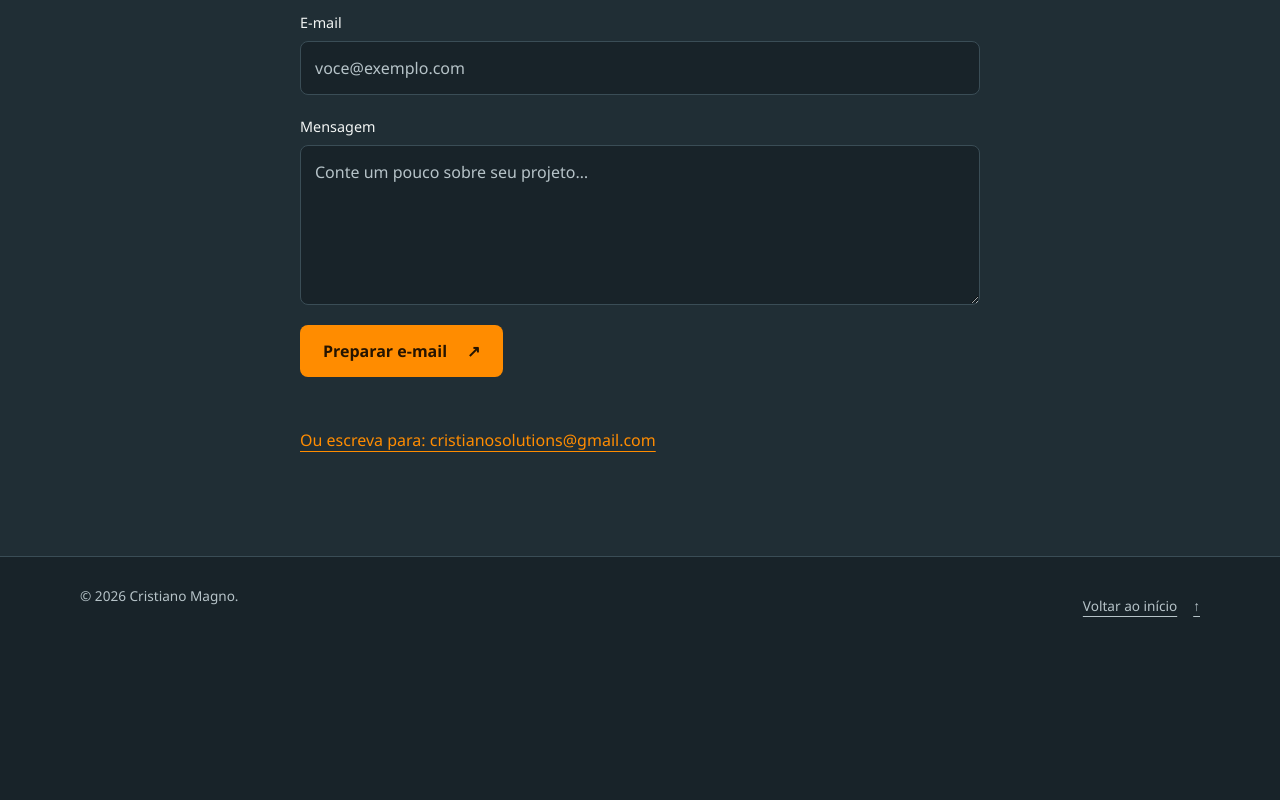
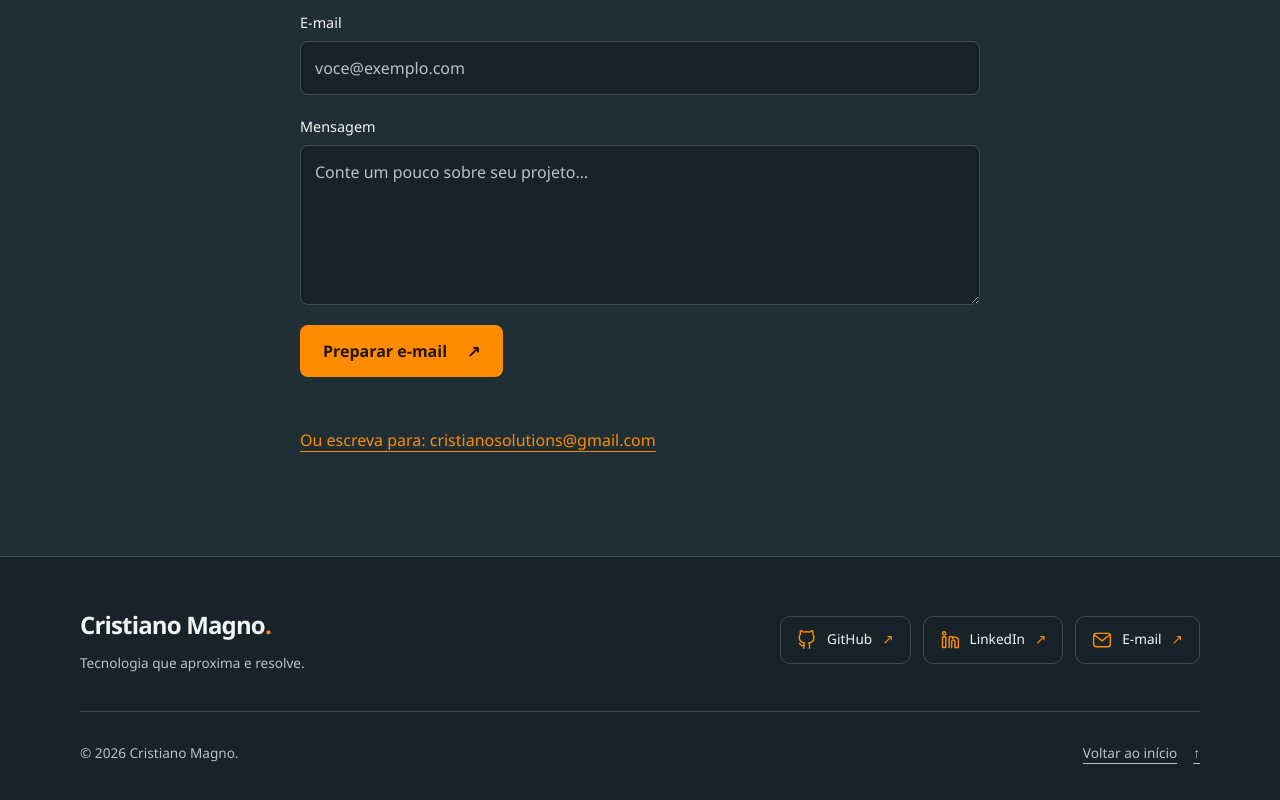
Before and after one commit to cristianosolutions/portfolio, a plain HTML site: page index.html in a window 1280 px wide. Shown: the part 4002-4802 px from the top of the page. Before the commit the page ends 4659 px from the top, so only its background shows below. Drawn offline with Linux system fonts and the light colour scheme.

Commit message:
Adicionando redes sociais ao rodapé

```diff
--- a/index.html
+++ b/index.html
@@ -438,9 +438,31 @@
       </section>
     </main>
     <footer class="site-footer">
-      <div class="container footer-inner">
-        <p>© <span id="ano">2026</span> Cristiano Magno.</p>
-        <a href="#inicio">Voltar ao início <span aria-hidden="true">↑</span></a>
+      <div class="container">
+        <div class="footer-main">
+          <div class="footer-identity">
+            <p class="footer-name">Cristiano Magno<span>.</span></p>
+            <p>Tecnologia que aproxima e resolve.</p>
+          </div>
+          <nav class="social-links" aria-label="Redes sociais e contato">
+            <a href="https://github.com/cristianosolutions" target="_blank" rel="noopener noreferrer" aria-label="GitHub de Cristiano Magno (abre em nova aba)">
+              <svg viewBox="0 0 24 24" fill="none" stroke="currentColor" stroke-width="1.7" stroke-linecap="round" stroke-linejoin="round" aria-hidden="true"><path d="M9 19c-4.3 1.3-4.3-2.2-6-2.7M15 22v-3.9a3.4 3.4 0 0 0-.9-2.6c3-.3 6.2-1.5 6.2-6.9a5.4 5.4 0 0 0-1.5-3.8 5 5 0 0 0-.1-3.8S17.5.6 15 2.5a13.4 13.4 0 0 0-7 0C5.5.6 4.3 1 4.3 1a5 5 0 0 0-.1 3.8 5.4 5.4 0 0 0-1.5 3.8c0 5.4 3.2 6.6 6.2 6.9a3.4 3.4 0 0 0-.9 2.6V22"/></svg>
+              GitHub <span aria-hidden="true">↗</span>
+            </a>
+            <a href="https://www.linkedin.com/in/cristianosolutions" target="_blank" rel="noopener noreferrer" aria-label="LinkedIn de Cristiano Magno (abre em nova aba)">
+              <svg viewBox="0 0 24 24" fill="none" stroke="currentColor" stroke-width="1.7" stroke-linecap="round" stroke-linejoin="round" aria-hidden="true"><rect x="3" y="8" width="4" height="13" rx="1"/><circle cx="5" cy="4" r="2"/><path d="M11 21V8h4v2a4 4 0 0 1 7 3v8h-4v-7a2 2 0 0 0-4 0v7"/></svg>
+              LinkedIn <span aria-hidden="true">↗</span>
+            </a>
+            <a href="mailto:cristianosolutions@gmail.com">
+              <svg viewBox="0 0 24 24" fill="none" stroke="currentColor" stroke-width="1.7" stroke-linecap="round" stroke-linejoin="round" aria-hidden="true"><rect x="2" y="4" width="20" height="16" rx="3"/><path d="m3 6 9 7 9-7"/></svg>
+              E-mail <span aria-hidden="true">↗</span>
+            </a>
+          </nav>
+        </div>
+        <div class="footer-inner footer-bottom">
+          <p>© <span id="ano">2026</span> Cristiano Magno.</p>
+          <a href="#inicio">Voltar ao início <span aria-hidden="true">↑</span></a>
+        </div>
       </div>
     </footer>
   </body>
--- a/style.css
+++ b/style.css
@@ -974,3 +974,16 @@ p {
 
 /* Formulário de contato centralizado. */
 #contato .contact-grid { grid-template-columns: minmax(0, 1fr); max-width: 680px; gap: 0; }
+
+/* Rodapé com redes sociais. */
+.footer-main { display: flex; justify-content: space-between; align-items: center; gap: 32px; padding: 20px 0 36px; }
+.footer-name { color: var(--text); font-size: 1.5rem; font-weight: 650; letter-spacing: -.035em; margin-bottom: 8px; }
+.footer-name span { color: var(--accent); }
+.social-links { display: flex; flex-wrap: wrap; gap: 12px; }
+.social-links a { display: inline-flex; align-items: center; justify-content: center; gap: 10px; min-height: 48px; padding: 10px 16px; border: 1px solid var(--border); border-radius: 10px; text-decoration: none; color: var(--text); transition: border-color .2s, background .2s; }
+.social-links svg { width: 20px; height: 20px; flex-shrink: 0; color: var(--accent); }
+.social-links a > span { color: var(--accent); }
+.social-links a:hover { border-color: var(--accent); background: #ff8c0010; }
+.footer-bottom { align-items: center; border-top: 1px solid var(--border); padding-top: 20px; }
+@media (max-width: 760px) { .footer-main { flex-direction: column; align-items: flex-start; gap: 24px; } }
+@media (max-width: 400px) { .social-links { width: 100%; } .social-links a { flex: 1 1 auto; } }
```
